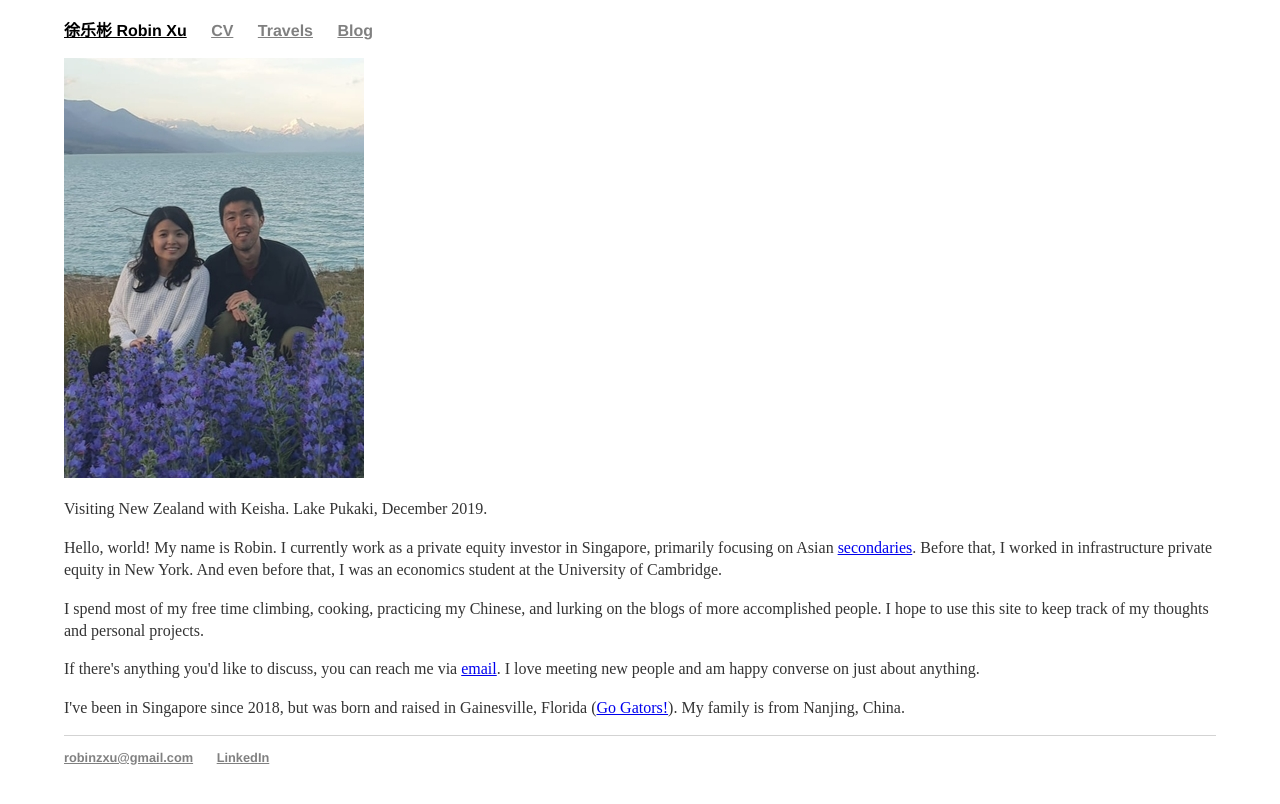
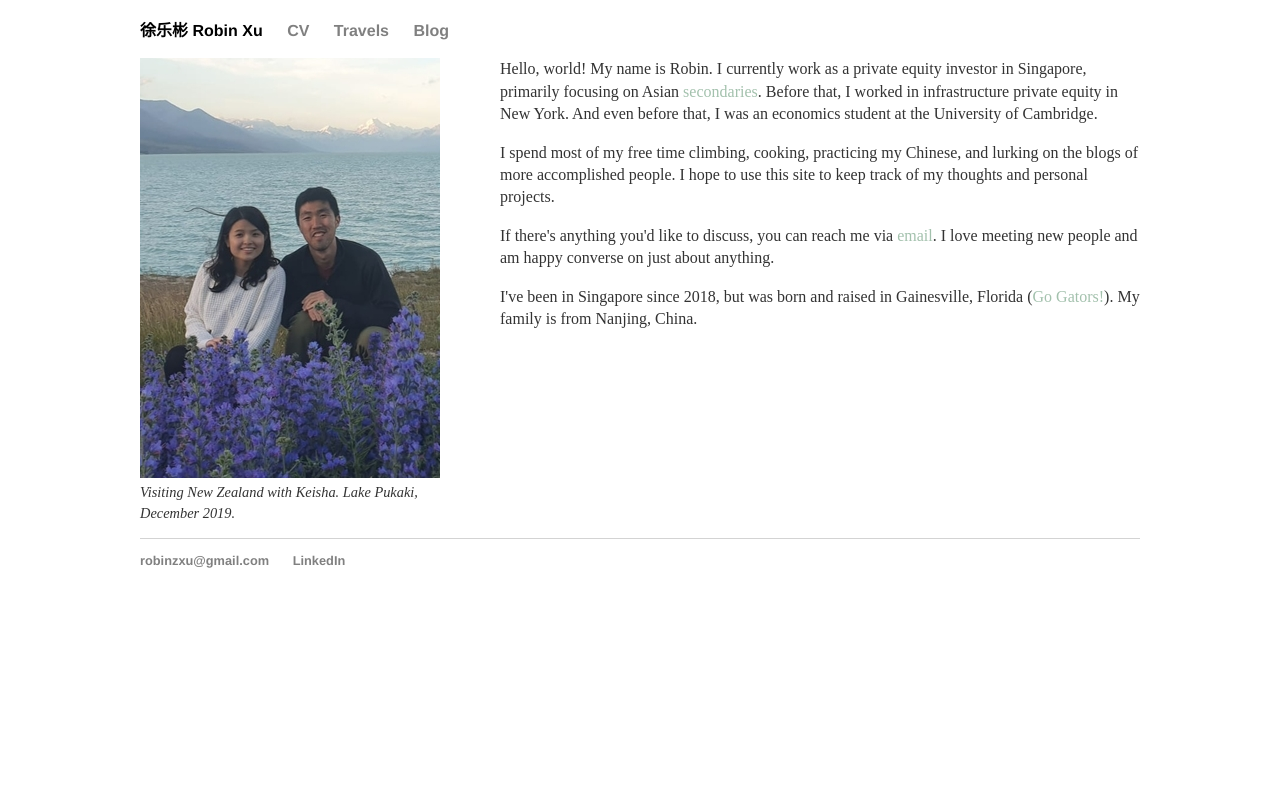
Before and after one commit to robinzxu/robinzxu.github.io, a Jekyll site: the page index.html, which Jekyll copies as it is, in a window 1280 px wide. Shown: the top 804 px of the page. Built offline with Jekyll 4.4.1, drawn with Linux system fonts in a browser that asks for light colours.

Commit message:
Update main.css

```diff
--- a/css/main.css
+++ b/css/main.css
@@ -1,4 +1,4 @@
-body { margin: 20px auto; width: 90%; max-width:1000px
+body { margin: 20px auto; width: 90%; max-width:1000px }
 
 a { text-decoration: none; color: #a3c1ad; }
 a:hover { text-decoration: underline; }
@@ -23,7 +23,7 @@
     color: #808080;
 }
 
-footer { border-top: 1px solid #d3d3d3; font-size: 0.8em;
+footer { border-top: 1px solid #d3d3d3; font-size: 0.8em; }
 
 /* Home */
 .main_img {
```
